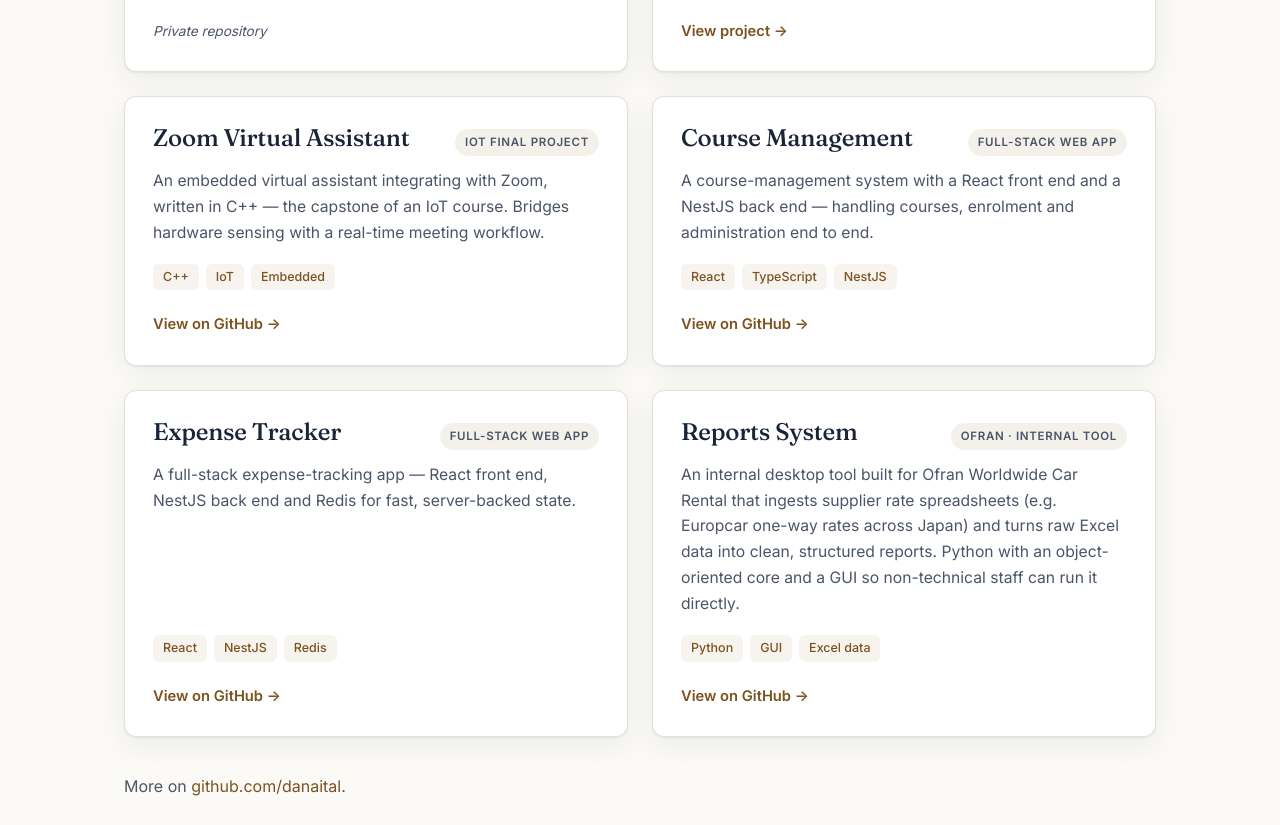
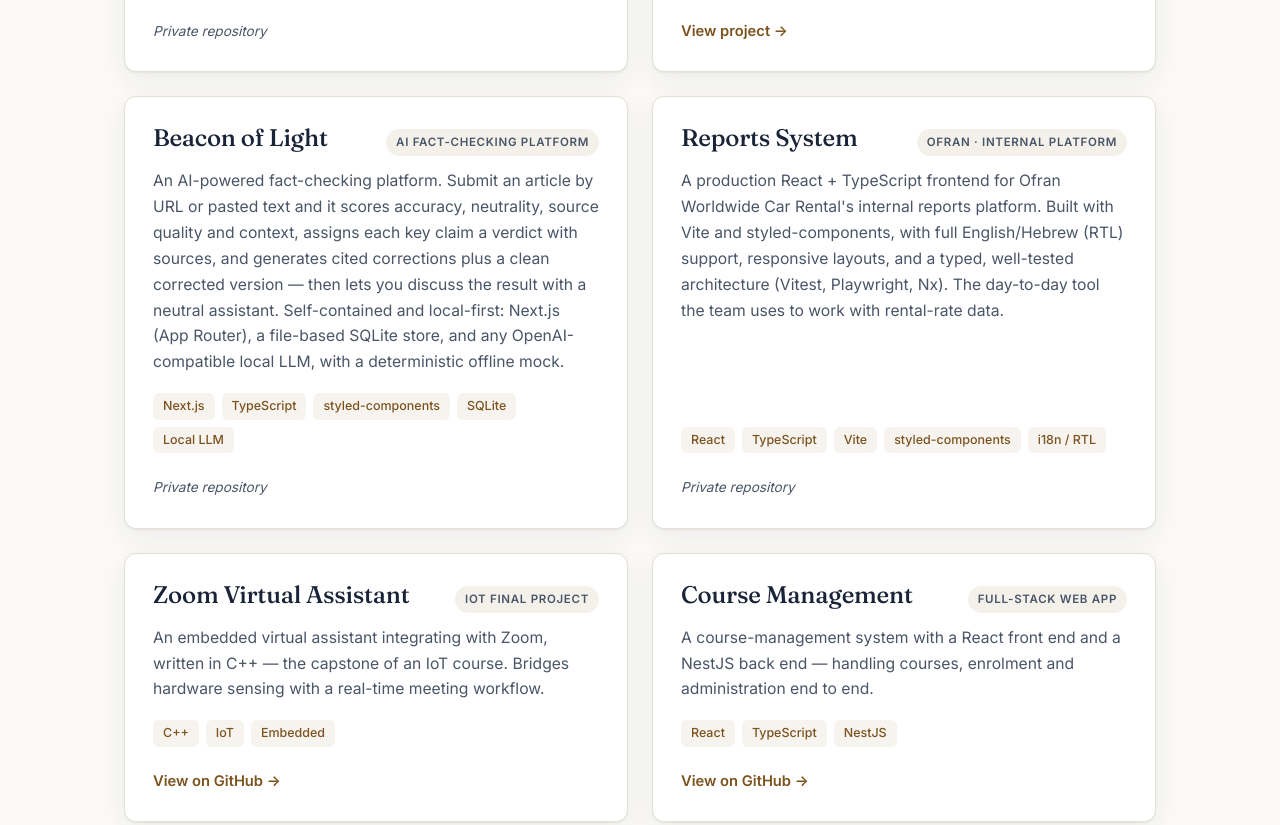
Before and after one commit to danaital/danaital.com, a plain HTML site: page index.html in a window 1280 px wide. Shown: the part 1425-2250 px from the top of the page. Drawn offline with Linux system fonts and the light colour scheme.

Commit message:
Add Beacon of Light; fix Reports System (private, 2nd row); remove Expense Tracker; wire photo
- Beacon of Light: AI fact-checking platform (Next.js + local LLM + SQLite)
- Reports System: corrected to the real Ofran React/TS reports frontend; private, second row
- Removed Expense Tracker
- Hero uses assets/portrait.jpg with monogram fallback

Co-Authored-By: Claude Opus 4.8 <noreply@anthropic.com>

```diff
--- a/assets/data.js
+++ b/assets/data.js
@@ -49,6 +49,22 @@ window.SITE_DATA = {
       link: "http://milab.idc.ac.il/teaching/projects/phonics/",
     },
     {
+      name: "Beacon of Light",
+      tag: "AI fact-checking platform",
+      blurb:
+        "An AI-powered fact-checking platform. Submit an article by URL or pasted text and it scores accuracy, neutrality, source quality and context, assigns each key claim a verdict with sources, and generates cited corrections plus a clean corrected version — then lets you discuss the result with a neutral assistant. Self-contained and local-first: Next.js (App Router), a file-based SQLite store, and any OpenAI-compatible local LLM, with a deterministic offline mock.",
+      stack: ["Next.js", "TypeScript", "styled-components", "SQLite", "Local LLM"],
+      link: "",
+    },
+    {
+      name: "Reports System",
+      tag: "Ofran · internal platform",
+      blurb:
+        "A production React + TypeScript frontend for Ofran Worldwide Car Rental's internal reports platform. Built with Vite and styled-components, with full English/Hebrew (RTL) support, responsive layouts, and a typed, well-tested architecture (Vitest, Playwright, Nx). The day-to-day tool the team uses to work with rental-rate data.",
+      stack: ["React", "TypeScript", "Vite", "styled-components", "i18n / RTL"],
+      link: "",
+    },
+    {
       name: "Zoom Virtual Assistant",
       tag: "IoT final project",
       blurb:
@@ -63,22 +79,6 @@ window.SITE_DATA = {
         "A course-management system with a React front end and a NestJS back end — handling courses, enrolment and administration end to end.",
       stack: ["React", "TypeScript", "NestJS"],
       link: "https://github.com/danaital/course-management-frontend",
-    },
-    {
-      name: "Expense Tracker",
-      tag: "Full-stack web app",
-      blurb:
-        "A full-stack expense-tracking app — React front end, NestJS back end and Redis for fast, server-backed state.",
-      stack: ["React", "NestJS", "Redis"],
-      link: "https://github.com/danaital/expenses-frontend",
-    },
-    {
-      name: "Reports System",
-      tag: "Ofran · internal tool",
-      blurb:
-        "An internal desktop tool built for Ofran Worldwide Car Rental that ingests supplier rate spreadsheets (e.g. Europcar one-way rates across Japan) and turns raw Excel data into clean, structured reports. Python with an object-oriented core and a GUI so non-technical staff can run it directly.",
-      stack: ["Python", "GUI", "Excel data"],
-      link: "https://github.com/danaital/Ofran_project",
     },
   ],
 
--- a/index.html
+++ b/index.html
@@ -60,9 +60,10 @@
           </div>
         </div>
         <div class="hero-portrait">
-          <!-- Replace this monogram with a real photo any time:
-               <img src="assets/portrait.jpg" alt="Tal Danai" /> -->
-          <div class="monogram" aria-label="Tal Danai monogram" role="img">
+          <img class="portrait" src="assets/portrait.jpg" alt="Tal Danai"
+               width="230" height="230"
+               onerror="this.style.display='none';var m=document.getElementById('mono-fallback');if(m)m.style.display='grid';" />
+          <div class="monogram" id="mono-fallback" aria-label="Tal Danai monogram" role="img" style="display:none">
             <span>TD</span>
           </div>
           <a class="inquiry" href="mailto:taldanai@icloud.com?subject=Inquiry">
```
